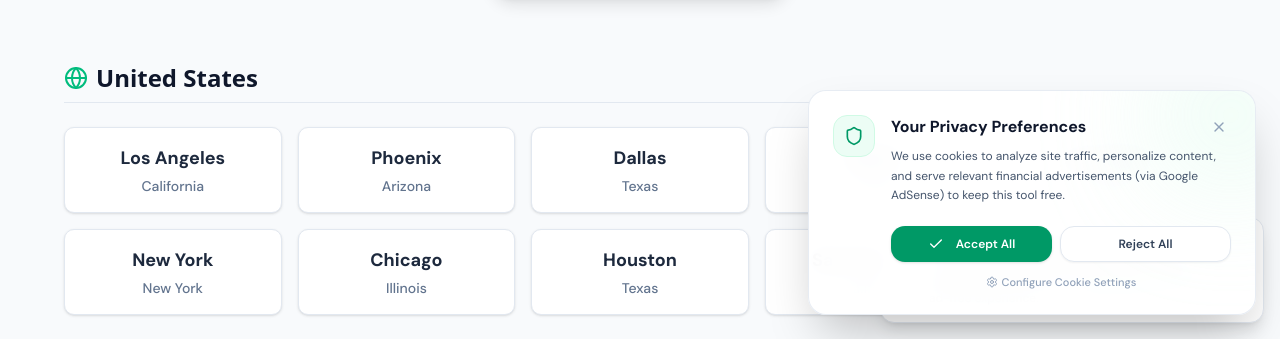
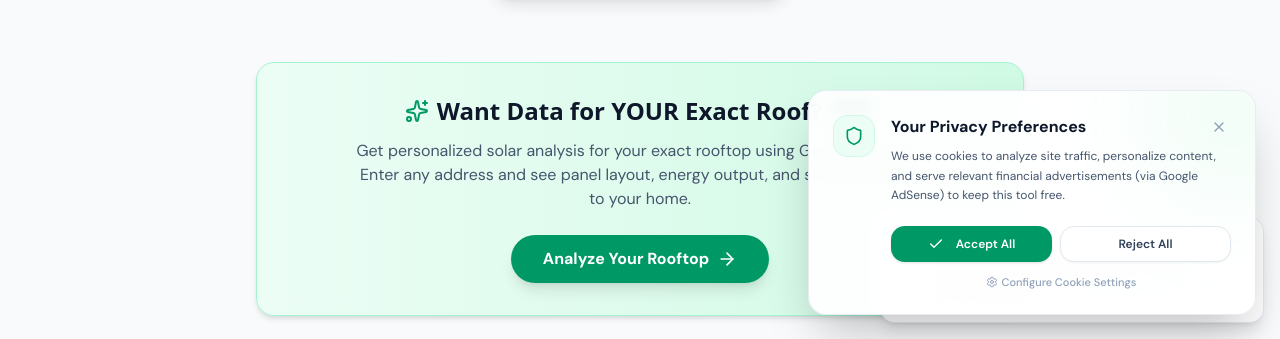
Before and after one commit to bluepill02/cost-smart, a Next.js app: page /solar-roi in a window 1280 px wide. Shown: the part 461-800 px from the top of the page. Built offline with nearby package versions, Linux system fonts and the light colour scheme; no server answers.

Commit message:
feat: add 'Analyze Your Exact Rooftop' CTA buttons to solar ROI pages
Co-authored-by: Vinusha Srithar <smvinu69@gmail.com>

```diff
--- a/app/solar-roi/[city]/page.tsx
+++ b/app/solar-roi/[city]/page.tsx
@@ -1,10 +1,13 @@
 import React from 'react';
 import { notFound } from 'next/navigation';
 import { Metadata } from 'next';
+import Link from 'next/link';
+import { Sparkles, ArrowRight } from 'lucide-react';
 import SolarForm from '@/components/calculators/SolarForm';
 import AdContainer from '@/components/ads/AdContainer';
 import RelatedTools from '@/components/layouts/RelatedTools';
 import { Card, CardContent } from '@/components/ui/card';
+import { Badge } from '@/components/ui/badge';
 
 import { getCityData, SolarData } from '@/lib/solar-data';
 import { INDIAN_CITIES } from '@/lib/pseo-data/cities';
@@ -200,6 +203,24 @@ export default async function CitySolarPage({ params }: { params: Promise<{ city
                             <SolarForm cityData={city} />
                         </div>
 
+                        {/* CTA: Analyze Your Exact Rooftop (Inline) */}
+                        <div className="bg-gradient-to-r from-emerald-50 to-emerald-100 border border-emerald-200 rounded-2xl p-6">
+                            <div className="flex items-center gap-2 mb-2">
+                                <Sparkles className="text-emerald-600" size={20} />
+                                <h3 className="text-lg font-bold text-slate-900">Want Data for YOUR Exact Roof?</h3>
+                                <Badge className="bg-emerald-600 text-white">NEW</Badge>
+                            </div>
+                            <p className="text-slate-600 text-sm mb-4">
+                                Get personalized analysis for your exact rooftop using Google Solar API. See panel layout, energy output, and savings tailored to your address.
+                            </p>
+                            <Link
+                                href="/solar-roi/analyze"
+                                className="inline-flex items-center gap-2 bg-emerald-600 text-white px-6 py-2.5 rounded-lg font-semibold hover:bg-emerald-700 transition-colors"
+                            >
+                                Analyze Your Rooftop <ArrowRight size={18} />
+                            </Link>
+                        </div>
+
                         {/* Ad Placeholder (Inline) - High CTR Location: Between Form and Content */}
                         <AdContainer size="inline" className="my-8" slotId="1475703853" />
 
@@ -228,6 +249,26 @@ export default async function CitySolarPage({ params }: { params: Promise<{ city
                                 </CardContent>
                             </Card>
 
+                            {/* CTA: Analyze Your Exact Rooftop */}
+                            <Card className="border-emerald-200 bg-gradient-to-b from-emerald-50 to-white">
+                                <CardContent className="p-6">
+                                    <div className="flex items-center gap-2 mb-3">
+                                        <Sparkles className="text-emerald-600" size={18} />
+                                        <h3 className="font-bold text-slate-900">Analyze Your Exact Rooftop</h3>
+                                        <Badge className="bg-emerald-600 text-white">NEW</Badge>
+                                    </div>
+                                    <p className="text-sm text-slate-600 mb-4">
+                                        Get personalized solar data for your exact roof using Google Solar API.
+                                    </p>
+                                    <Link
+                                        href="/solar-roi/analyze"
+                                        className="inline-flex items-center gap-2 w-full justify-center bg-emerald-600 text-white px-4 py-2 rounded-lg font-semibold text-sm hover:bg-emerald-700 transition-colors"
+                                    >
+                                        Try It Free <ArrowRight size={16} />
+                                    </Link>
+                                </CardContent>
+                            </Card>
+
                             {/* Sidebar Ad - Sticky Visibility */}
                             <AdContainer size="rectangle" slotId="1475703853" />
                         </div>
--- a/app/solar-roi/page.tsx
+++ b/app/solar-roi/page.tsx
@@ -1,11 +1,12 @@
 
 import Link from 'next/link';
 import { Metadata } from 'next';
-import { ArrowRight, MapPin, Globe } from 'lucide-react';
+import { ArrowRight, MapPin, Globe, Sparkles } from 'lucide-react';
 import { CitySearch } from '@/components/features/CitySearch';
 import { INDIAN_CITIES } from '@/lib/pseo-data/cities';
 import { US_CITIES } from '@/lib/pseo-data/us-cities';
 import AdContainer from '@/components/ads/AdContainer';
+import { Badge } from '@/components/ui/badge';
 
 export const metadata: Metadata = {
     title: 'Select Your City - Solar ROI Calculator',
@@ -44,6 +45,25 @@ export default async function SolarLandingPage() {
                     className="inline-flex items-center gap-2 bg-emerald-600 text-white px-8 py-3 rounded-full font-bold shadow-lg hover:bg-emerald-700 hover:shadow-xl hover:-translate-y-1 transition-all duration-200"
                 >
                     View Example: Los Angeles <ArrowRight size={20} />
+                </Link>
+            </div>
+
+            {/* CTA: Analyze Your Exact Rooftop */}
+            <div className="max-w-3xl mx-auto mb-16 bg-gradient-to-r from-emerald-50 to-emerald-100 border border-emerald-200 rounded-2xl p-8 text-center shadow-md">
+                <div className="flex items-center justify-center gap-2 mb-3">
+                    <Sparkles className="text-emerald-600" size={24} />
+                    <h2 className="text-2xl font-bold text-slate-900">Want Data for YOUR Exact Roof?</h2>
+                    <Badge className="bg-emerald-600 text-white">NEW</Badge>
+                </div>
+                <p className="text-slate-600 mb-6 max-w-xl mx-auto">
+                    Get personalized solar analysis for your exact rooftop using Google Solar API.
+                    Enter any address and see panel layout, energy output, and savings tailored to your home.
+                </p>
+                <Link
+                    href="/solar-roi/analyze"
+                    className="inline-flex items-center gap-2 bg-emerald-600 text-white px-8 py-3 rounded-full font-bold shadow-lg hover:bg-emerald-700 hover:shadow-xl hover:-translate-y-1 transition-all duration-200"
+                >
+                    Analyze Your Rooftop <ArrowRight size={20} />
                 </Link>
             </div>
 
```
Also changed, not shown: .agents/tasks/task-google-solar-api/features/FEAT-003.json.
